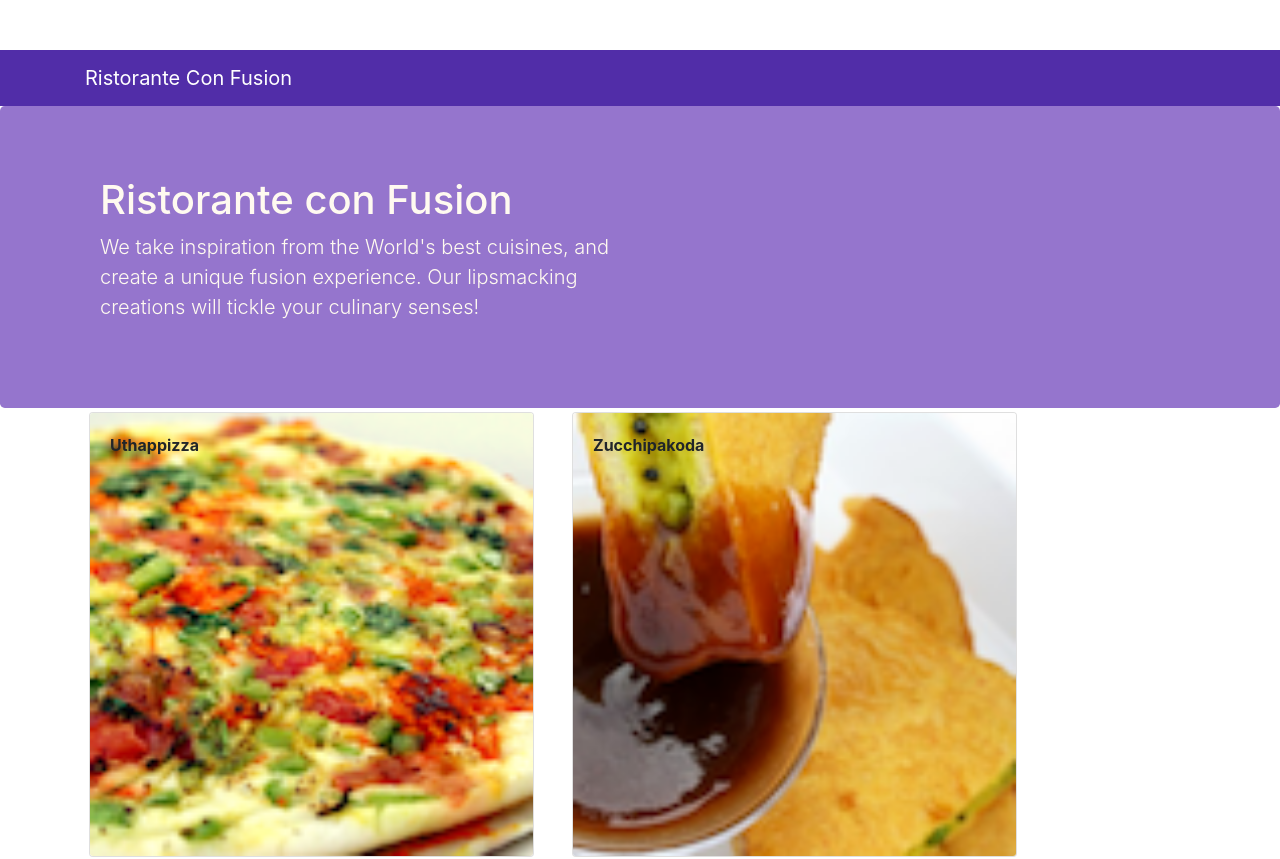
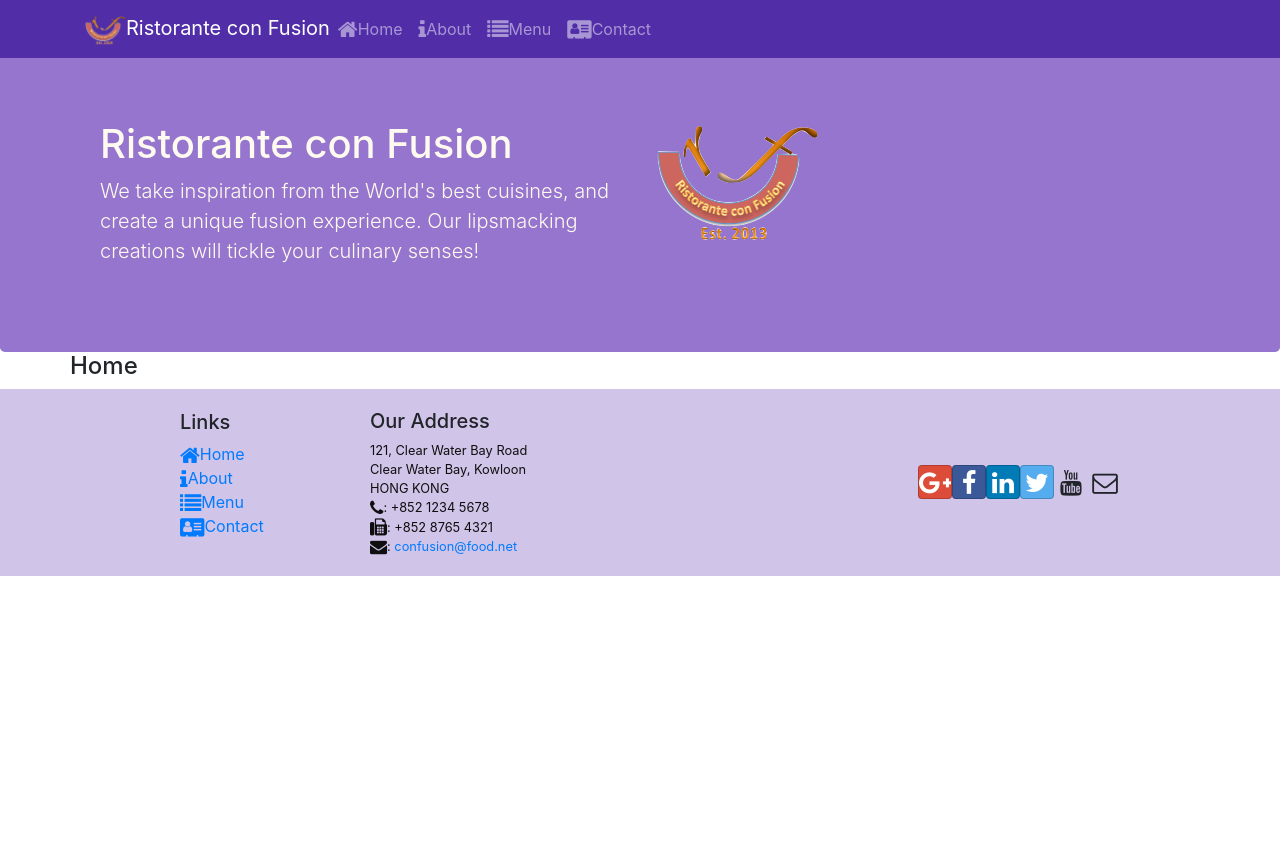
Before and after one commit to AlexGeControl/Full-Stacker--02-React, a React (Create React App) app in the folder confusion/: page /home in a window 1280 px wide. Shown: the top 859 px of the page. After the commit the page ends 800 px from the top, so only its background shows below. Built offline with nearby package versions, Linux system fonts and the light colour scheme.

Commit message:
hands on react router.

```diff
--- a/confusion/package.json
+++ b/confusion/package.json
@@ -12,6 +12,7 @@
     "react": "^16.12.0",
     "react-dom": "^16.12.0",
     "react-popper": "^1.3.7",
+    "react-router-dom": "^5.1.2",
     "react-scripts": "3.3.1",
     "reactstrap": "^8.4.1"
   },
--- a/confusion/src/App.js
+++ b/confusion/src/App.js
@@ -1,5 +1,6 @@
 import React, {Component} from 'react';
 
+import { BrowserRouter } from 'react-router-dom';
 import Main from './components/MainComponent';
 
 import './App.css';
@@ -10,9 +11,11 @@ import './App.css';
 class App extends Component {
   render() {
     return (
-      <div className="App">
-        <Main />
-      </div>
+      <BrowserRouter>
+        <div className="App">
+          <Main />
+        </div>
+    </BrowserRouter>
     );
   }
 }
--- a/confusion/src/components/DishDetailsComponent.js
+++ b/confusion/src/components/DishDetailsComponent.js
@@ -1,4 +1,4 @@
-import React, { Component } from 'react';
+import React from 'react';
 
 import { Card, CardImg, CardTitle, CardBody, CardText } from 'reactstrap';
 import { ListGroup, ListGroupItem, ListGroupItemText } from 'reactstrap';
--- a/confusion/src/components/FooterComponent.js
+++ b/confusion/src/components/FooterComponent.js
@@ -7,25 +7,25 @@ function Links() {
             <h5>Links</h5>
             <ul className="list-unstyled">
                 <li>
-                    <a href="#">
+                    <a href="/home">
                         <span className="fa fa-home fa-lg"></span>
                         Home
                     </a>
                 </li>
                 <li>
-                    <a href="./aboutus.html">
+                    <a href="/aboutus">
                         <span className="fa fa-info fa-lg"></span>
                         About
                     </a>
                 </li>
                 <li>
-                    <a href="#">
+                    <a href="/menu">
                         <span className="fa fa-list fa-lg"></span>
                         Menu
                     </a>
                 </li>
                 <li>
-                    <a href="./contactus.html">
+                    <a href="/contactus">
                         <span className="fa fa-address-card fa-lg"></span>
                         Contact
                     </a>
@@ -85,10 +85,10 @@ function Footer() {
                         <div className="offset-1 col-4 col-sm-2">
                             <Links />
                         </div>
-                        <div class="col-7 col-sm-5">
+                        <div className="col-7 col-sm-5">
                             <Address />
                         </div>
-                        <div class="col-12 col-sm-4 align-self-center">
+                        <div className="col-12 col-sm-4 align-self-center">
                             <SocialNetwork />
                         </div>
                     </div>
--- a/confusion/src/components/HeaderComponent.js
+++ b/confusion/src/components/HeaderComponent.js
@@ -1,8 +1,77 @@
-import React from 'react';
+import React, {Component } from 'react';
 
 import { Jumbotron, Container } from 'reactstrap';
+import { Navbar, NavbarBrand, Nav, NavItem, NavLink, NavbarToggler, Collapse } from 'reactstrap';
 
-function Header() {
+/*
+    nav-bar
+ */
+class Navigation extends Component {
+    constructor(props) {
+        super(props);
+
+        this.state = {
+            collapsed: true
+        };
+    }
+
+    onToggle() {
+        this.setState(
+            { collapsed: !this.state.collapsed }
+        )
+    }
+
+    render() {
+        return (
+            <div>
+                <Navbar dark className="navbar-expand-sm fixed-top">
+                    <Container>
+                        <NavbarBrand className="mr-auto" href="/" >
+                            <img className="img-responsive" src="assets/images/logo.png" alt="logo" height="30" width="41"/>
+                            Ristorante con Fusion
+                        </NavbarBrand>
+
+                        <NavbarToggler onClick={() => {this.onToggle()}} />
+
+                        <Collapse isOpen={!this.state.collapsed} navbar>
+                            <Nav navbar>
+                                <NavItem>
+                                    <NavLink href="/home">
+                                        <span className="fa fa-home fa-lg"></span>
+                                        Home
+                                    </NavLink>
+                                </NavItem>
+
+                                <NavItem>
+                                    <NavLink href="/aboutus">
+                                        <span className="fa fa-info fa-lg"></span>
+                                        About
+                                    </NavLink>
+                                </NavItem>
+
+                                <NavItem>
+                                    <NavLink href="/menu">
+                                        <span className="fa fa-list fa-lg"></span>
+                                        Menu
+                                    </NavLink>
+                                </NavItem>
+
+                                <NavItem>
+                                    <NavLink href="/contact">
+                                        <span className="fa fa-address-card fa-lg"></span>
+                                        Contact
+                                    </NavLink>
+                                </NavItem>
+                            </Nav>
+                        </Collapse>
+                    </Container>
+                </Navbar>
+            </div>
+        );
+    }
+}
+
+function Jumbo() {
     return (
         <div>
             <Jumbotron>
@@ -13,7 +82,7 @@ function Header() {
                             <p className="lead">We take inspiration from the World's best cuisines, and create a unique fusion experience. Our lipsmacking creations will tickle your culinary senses!</p>
                         </div>
                         <div className="col-12 col-sm">
-                            <img className="img-fluid" />
+                            <img className="img-responsive" src="assets/images/logo.png" alt="logo"/>
                         </div>
                     </div>
                 </Container>
@@ -22,4 +91,13 @@ function Header() {
     );
 }
 
+function Header() {
+    return (
+        <div>
+            <Navigation />
+            <Jumbo />
+        </div>
+    );
+}
+
 export default Header;
--- /dev/null
+++ b/confusion/src/components/HomeComponent.js
@@ -0,0 +1,14 @@
+import React from 'react';
+import { Container } from 'reactstrap';
+
+function Home(props) {
+    return (
+        <Container>
+            <div className="row">
+                <h4>Home</h4>
+            </div>
+        </Container>
+    );
+}
+
+export default Home;
--- a/confusion/src/components/MainComponent.js
+++ b/confusion/src/components/MainComponent.js
@@ -1,10 +1,12 @@
 import React, { Component } from 'react';
 
-import { Navbar, NavbarBrand } from 'reactstrap';
+import { Switch, Route, Redirect } from 'react-router-dom';
 
 import Header from './HeaderComponent';
+
+import Home from './HomeComponent';
 import Menu from './MenuComponent';
-import DishDetails from './DishDetailsComponent';
+
 import Footer from './FooterComponent';
 
 import DISHES from '../shared/dishes';
@@ -33,21 +35,19 @@ class Main extends Component {
             (dish) => dish.id === this.state.selectedDishId
         );
 
+        const HomePage = () => {return <Home />}
+        const MenuPage = () => {return <Menu dishes={this.state.dishes} onDishSelect={(dishId) => this.onDishSelect(dishId)} />}
+
         return (
-            <div className="App">
-                <Navbar dark>
-                    <div className="container">
-                        <NavbarBrand href="/">Ristorante Con Fusion</NavbarBrand>
-                    </div>
-                </Navbar>
-
+            <div>
                 <Header />
 
-                <div className="container">
-                    <Menu dishes={this.state.dishes} onDishSelect={(dishId) => this.onDishSelect(dishId)} />
+                <Switch>
+                    <Route path='/home' component={HomePage} />
+                    <Route exact path='/menu' component={MenuPage} />
+                    <Redirect to="/home" />
+                </Switch>
 
-                    <DishDetails dish={selectedDish} />
-                </div>
 
                 <Footer />
           </div>
--- a/confusion/src/components/MenuComponent.js
+++ b/confusion/src/components/MenuComponent.js
@@ -1,6 +1,6 @@
 import React from 'react';
 
-import { Card, CardImg, CardImgOverlay, CardTitle } from 'reactstrap';
+import { Container, Card, CardImg, CardImgOverlay, CardTitle } from 'reactstrap';
 
 /*
     Menu: functional component
@@ -38,9 +38,11 @@ const Menu = (props) => {
     );
 
     return (
-        <div className="row">
-            {menu}
-        </div>
+        <Container>
+            <div className="row">
+                {menu}
+            </div>
+        </Container>
     );
 }
 
```
Also changed, not shown: 1 other file (tests, documents, lock files or other folders).
